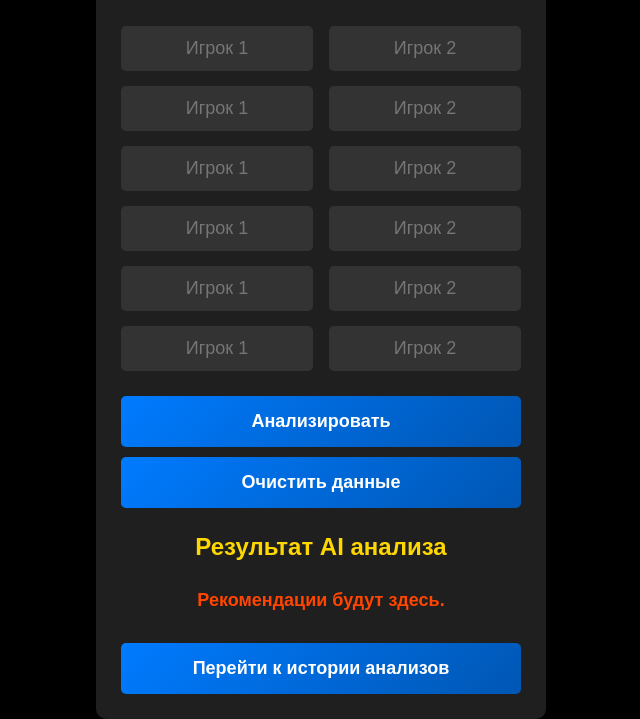
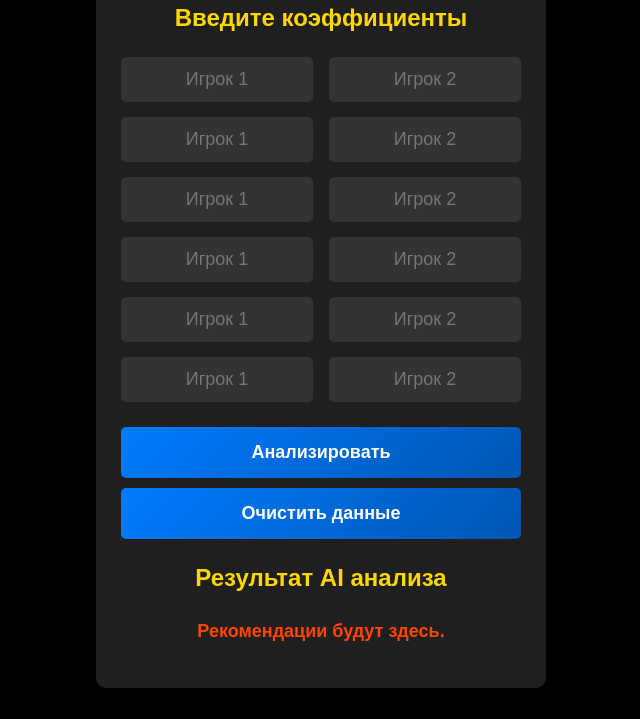
Before and after one commit to IgorEfimof/tennis-ai, a plain HTML site: page index.html in a window 1280 px wide. Shown: the part 93-812 px from the top of the page, without its empty margins (319-959 px from the left). Drawn offline with Linux system fonts and the light colour scheme.

Commit message:
Update index.html

```diff
--- a/index.html
+++ b/index.html
@@ -46,11 +46,6 @@
                 <p>Рекомендации будут здесь.</p>
             </div>
         </div>
-
-        <!-- Контейнер для кнопки истории -->
-        <div class="history-button-container">
-            <button id="history-btn">Перейти к истории анализов</button>
-        </div>
     </div>
     <script src="script.js"></script>
 </body>
```
